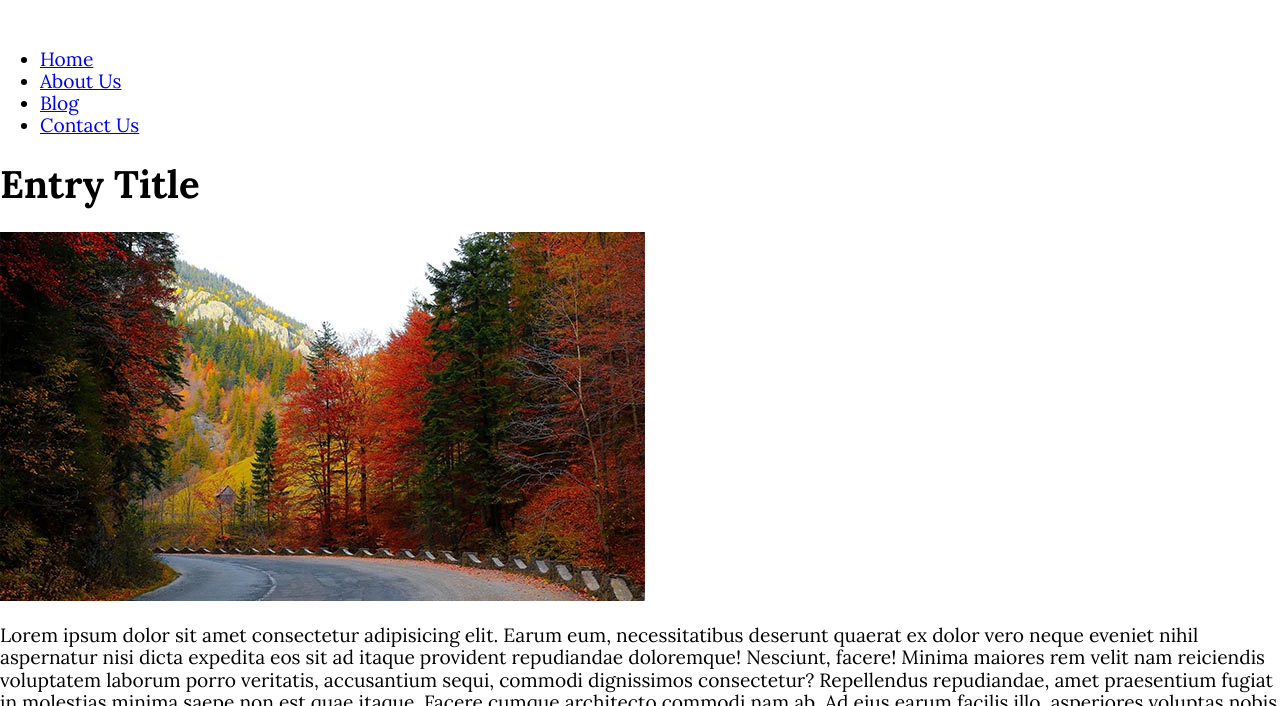
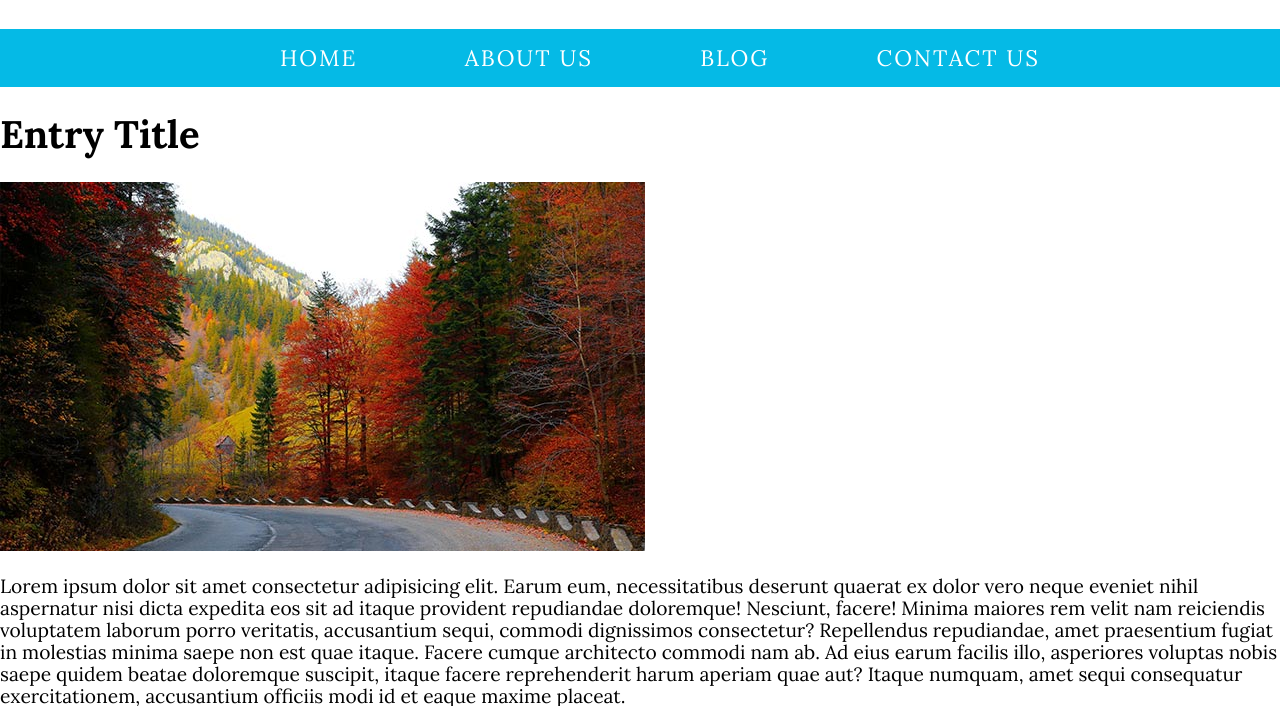
Before and after one commit to tod619/Blog_Layout, a plain HTML site: page index.html in a window 1280 px wide. Shown: the part 94-800 px from the top of the page. Drawn offline with nearby package versions, Linux system fonts and the light colour scheme.

Commit message:
add style to the navigation menu in style.css file

```diff
--- a/css/styles.css
+++ b/css/styles.css
@@ -30,3 +30,50 @@ img {
   justify-content: center;
   align-items: center;
 }
+
+.site-header img {
+  max-width: 80%;
+}
+
+.main-navigation {
+  background-color: var(--primary);
+  padding: 1rem 0;
+}
+
+.main-navigation ul {
+  max-width: 800px;
+  margin: 0 auto;
+  list-style-type: none;
+  display: flex;
+  flex-direction: column;
+}
+
+@media screen and (min-width: 768px) {
+  .main-navigation ul {
+    flex-direction: row;
+    justify-content: space-between;
+  }
+}
+
+.main-navigation li {
+  margin-bottom: 1rem;
+  text-align: center;
+}
+
+.main-navigation li:last-of-type {
+  margin-bottom: 0;
+}
+
+.main-navigation a {
+  text-decoration: none;
+  color: var(--white);
+  font-size: 1.4rem;
+  letter-spacing: 2px;
+  text-transform: uppercase;
+}
+
+@media screen and (min-width: 768px) {
+  .main-navigation ul li {
+    margin-bottom: 0;
+  }
+}
```
